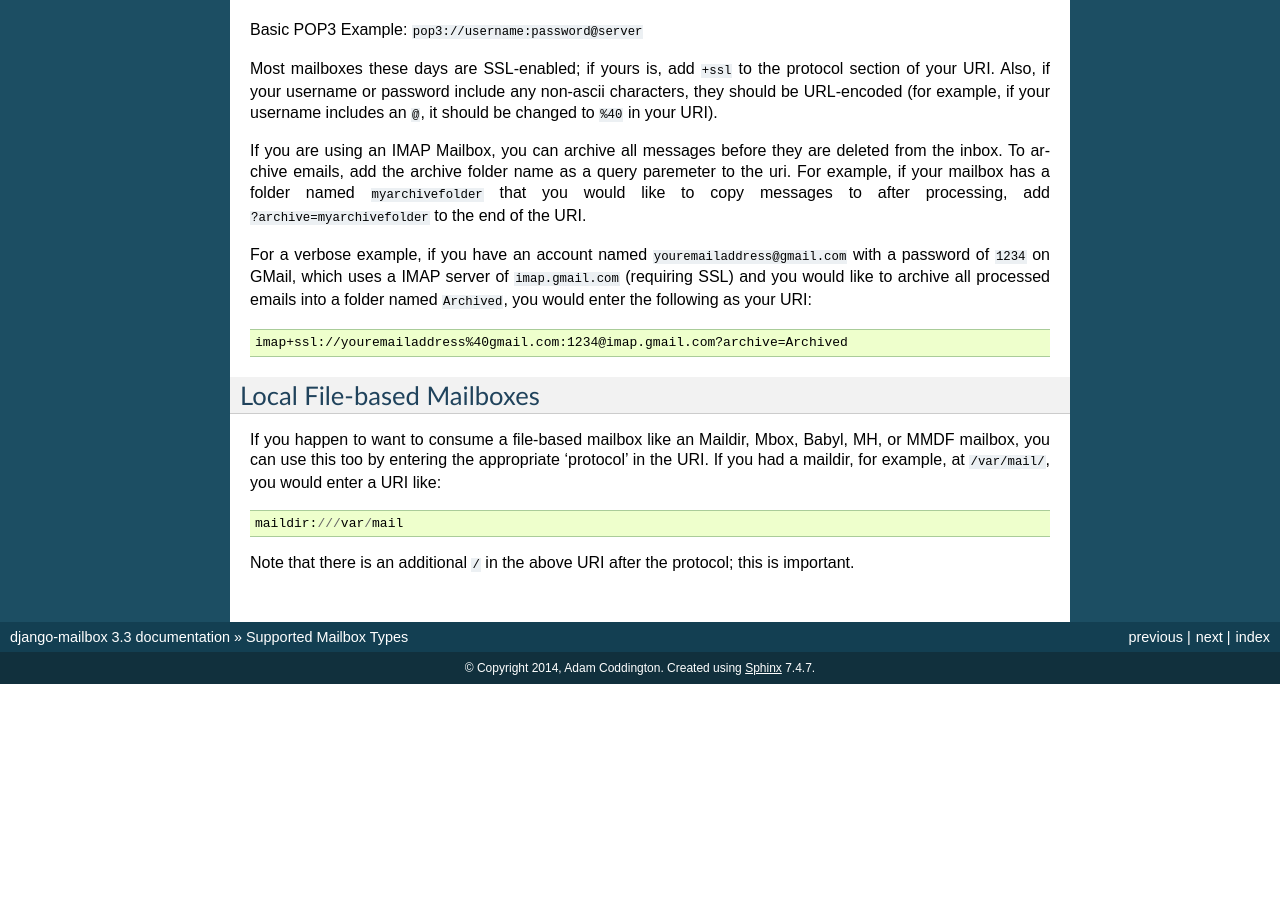
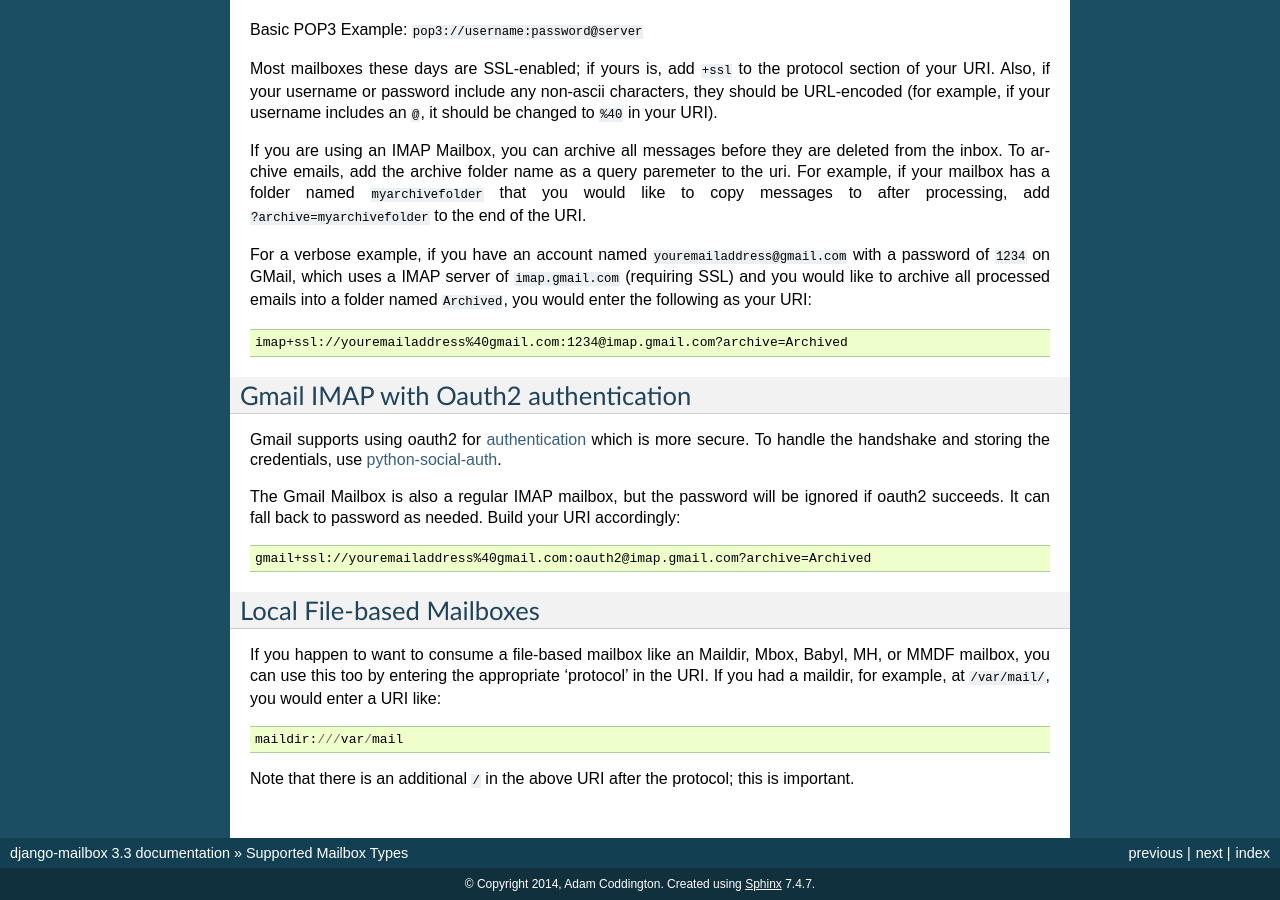
Before and after one commit to coddingtonbear/django-mailbox, a Sphinx documentation site: the page built from docs/topics/mailbox_types.rst, in a window 1280 px wide and 900 px high, scrolled down 679 px. Built offline with Sphinx 7.4.7, drawn with Linux system fonts in a browser that asks for light colours; before the commit the page ends 1363 px from its top, so only the background shows below that; some of the changed text lies outside the part shown.

Commit message:
Adding gmail to the mailbox types and adding the type to models.py

```diff
--- a/docs/topics/mailbox_types.rst
+++ b/docs/topics/mailbox_types.rst
@@ -61,6 +61,20 @@ would enter the following as your URI::
 
     imap+ssl://youremailaddress%40gmail.com:1234@imap.gmail.com?archive=Archived
 
+Gmail IMAP with Oauth2 authentication
+-------------------------------------
+
+Gmail supports using oauth2 for authentication_ which is more secure.
+To handle the handshake and storing the credentials, use python-social-auth_.
+
+.. _authentication: https://developers.google.com/gmail/xoauth2_protocol
+.. _python-social-auth: http://psa.matiasaguirre.net/
+
+The Gmail Mailbox is also a regular IMAP mailbox, but the password will be ignored if oauth2 succeeds.  It can fall back to password as needed.
+Build your URI accordingly::
+
+    gmail+ssl://youremailaddress%40gmail.com:oauth2@imap.gmail.com?archive=Archived
+
 
 Local File-based Mailboxes
 --------------------------
```
Also changed, not shown: 1 other file.
